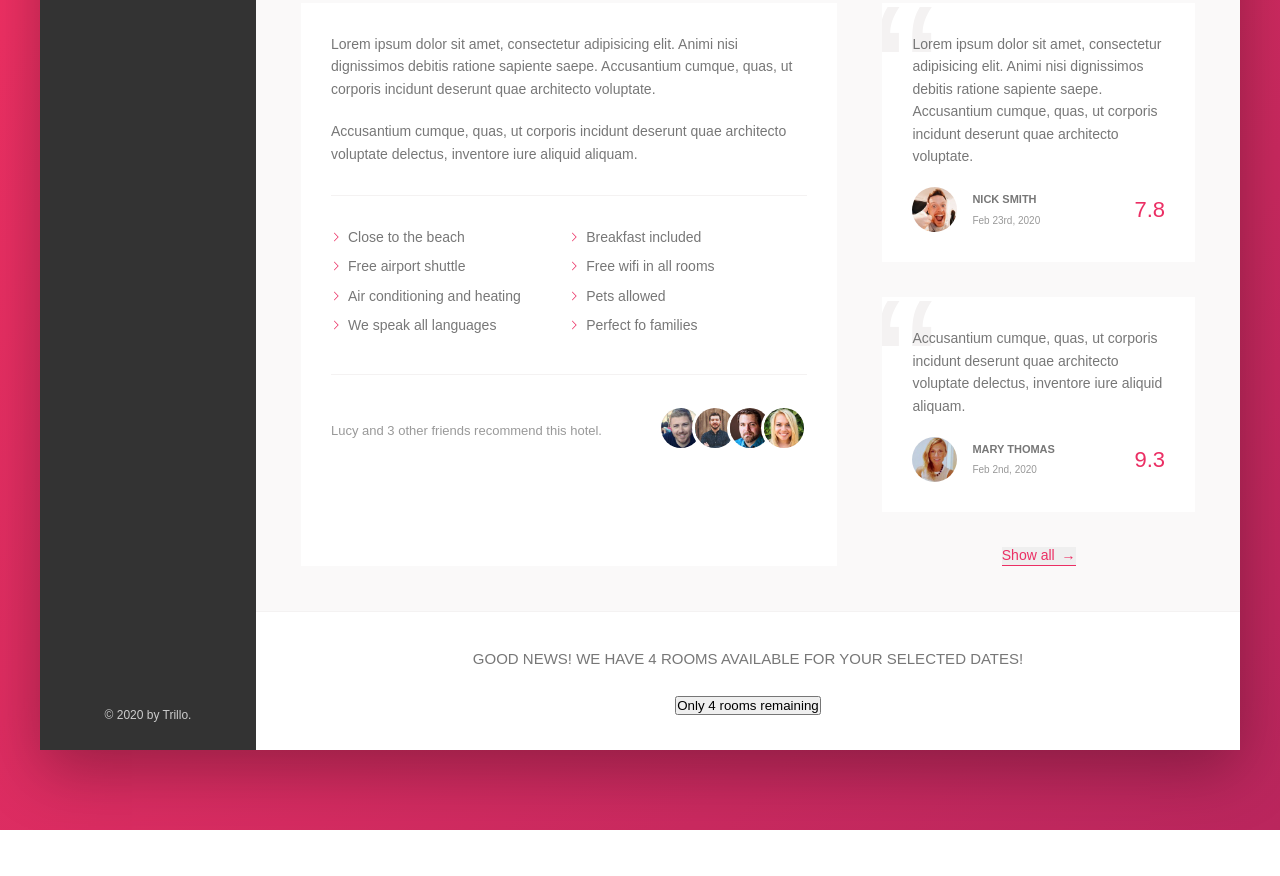
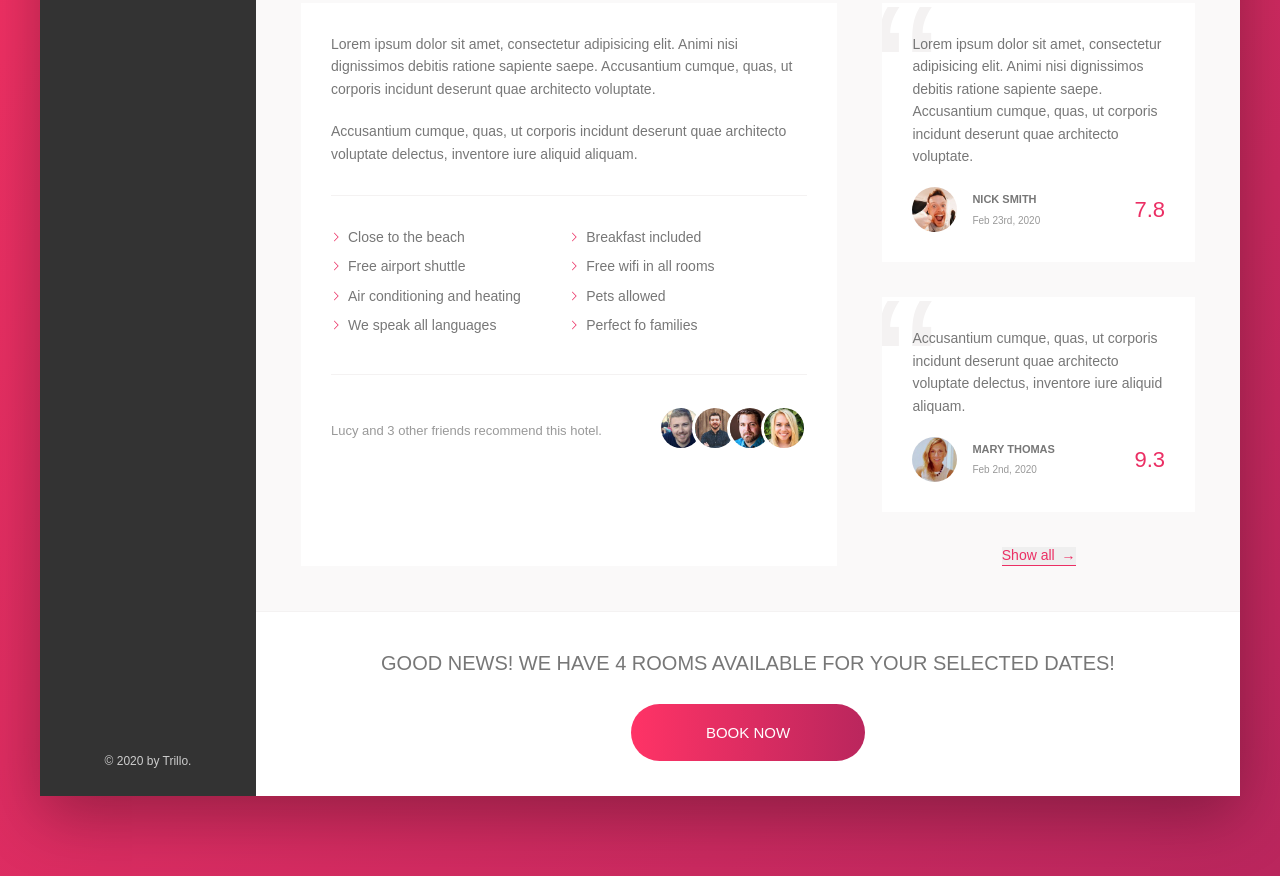
Before and after one commit to KSamra/css-practice-2, a website: page index.html in a window 1280 px wide. Shown: the part 644-1520 px from the top of the page. Before the commit the page ends 1474 px from the top, so only its background shows below. Drawn offline with Linux system fonts and the light colour scheme.

Commit message:
added the call to action button, needs animation to be added

```diff
--- a/index.html
+++ b/index.html
@@ -252,7 +252,8 @@
                             Good news! We have 4 rooms available for your selected dates!
                         </h2>
                         <button class="btn">
-                            Only 4 rooms remaining
+                            <span class="btn__visible">Book now</span>
+                            <span class="btn__invisible">Only 4 rooms remaining</span>
                         </button>
                     </div>
             </main>
--- a/sass/_layout.scss
+++ b/sass/_layout.scss
@@ -73,10 +73,38 @@
   text-align: center;
 
   &__book-now {
-    font-size: 1.5rem;
+    font-size: 2rem;
     font-weight: 300;
     margin-bottom: 2.5rem;
     text-transform: uppercase;
   }
 
 }
+
+.btn {
+  font-size: 1.5rem;
+  font-weight: 300;
+  text-transform: uppercase;
+  border-radius: 100px;
+  border: none;
+  background-image: linear-gradient(to right, var(--color-primary-light), var(--color-primary-dark));
+  color: #fff;
+  position: relative;
+  overflow: hidden;
+
+  &__visible {
+    display: inline-block;
+    padding: 2rem 7.5rem;
+  }
+
+  &__invisible {
+
+    display: inline-block;
+    position: absolute;
+    left: 0;
+    top: -100%;
+    padding: 2rem 0;
+    height: 100%;
+    width: 100%;
+  }
+}
```
Also changed, not shown: css/style.css.
